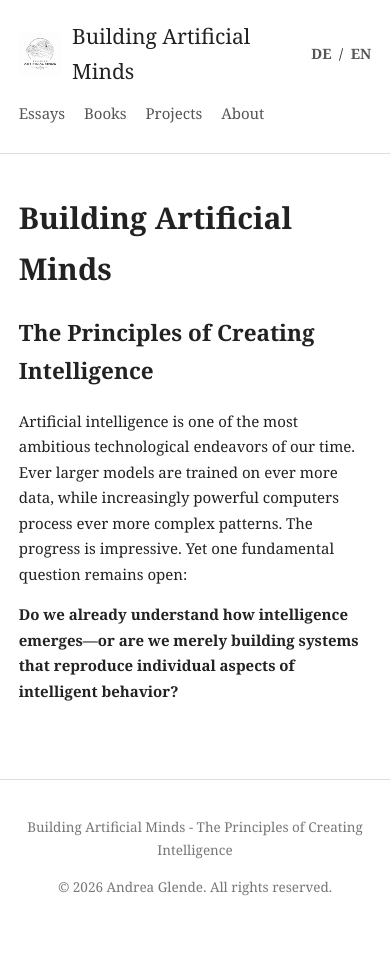
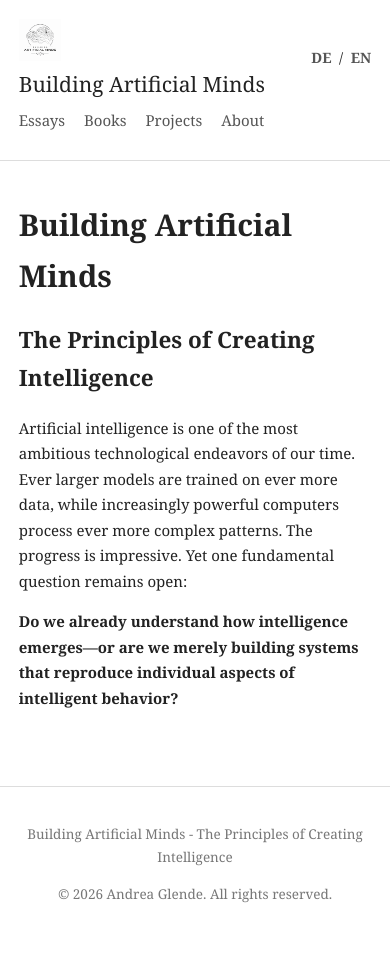
Before and after one commit to emergentmind-ai/building-artificial-minds, a Jekyll site: the page built from index.md, in a window 390 px wide. Built offline with Jekyll 4.4.1, drawn with Linux system fonts in a browser that asks for light colours.

Commit message:
fix logo size

```diff
--- a/assets/css/style.css
+++ b/assets/css/style.css
@@ -41,13 +41,17 @@ header.site-header {
     gap: 0.75rem;
     text-decoration: none;
     color: #222;
+    max-width: 100%;
 }
 
 .site-logo {
-    width: 42px;
-    height: 42px;
+    width: 42px !important;
+    height: 42px !important;
+    max-width: 42px;
+    max-height: 42px;
     object-fit: contain;
     display: block;
+    flex-shrink: 0;
 }
 
 .site-header .site-title {
@@ -55,6 +59,8 @@ header.site-header {
     font-weight: normal;
     text-decoration: none;
     color: #222;
+    white-space: nowrap;
+    line-height: 1.2;
 }
 
 .lang-switcher {
@@ -275,6 +281,14 @@ footer.site-footer {
         margin-bottom: 0.5rem;
     }
 
+    .site-brand {
+        flex-wrap: wrap;
+    }
+
+    .site-header .site-title {
+        white-space: normal;
+    }
+
     main {
         margin: 2.5rem auto;
         padding: 0 1.25rem;
```
Also changed, not shown: 2 other files.
